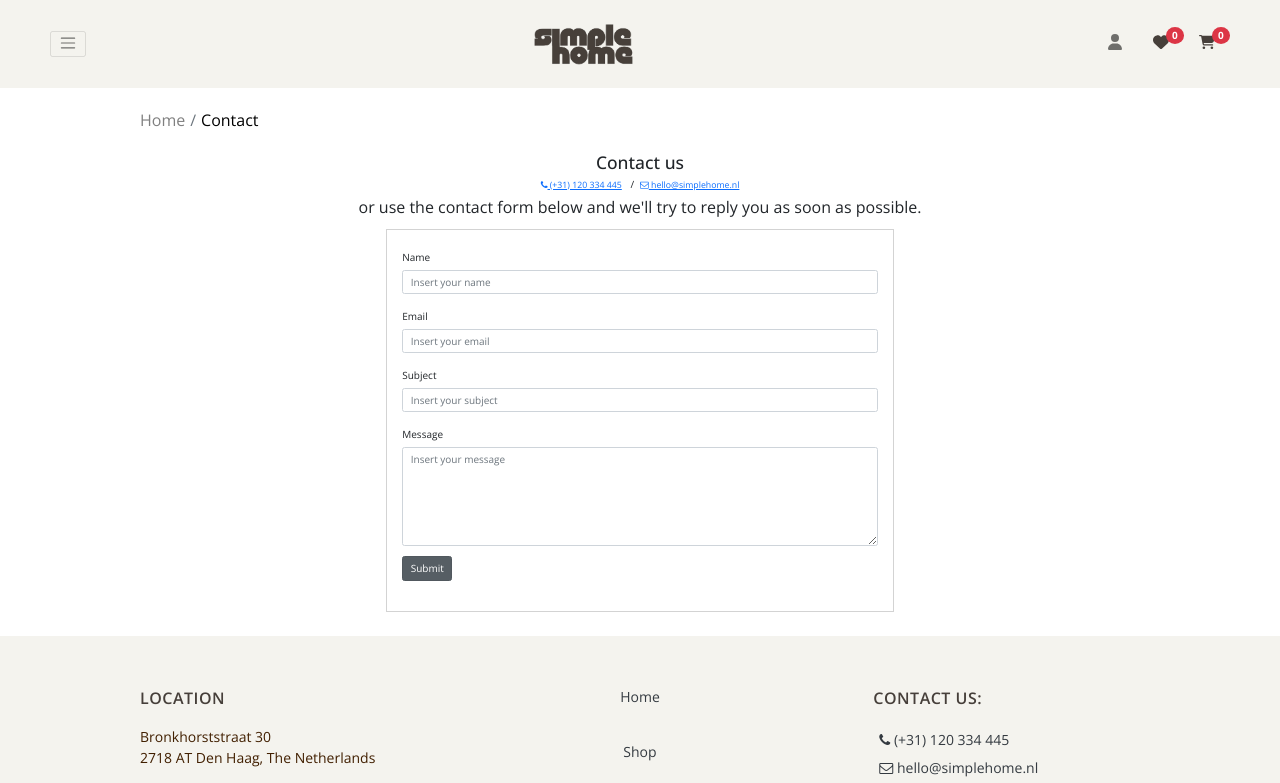
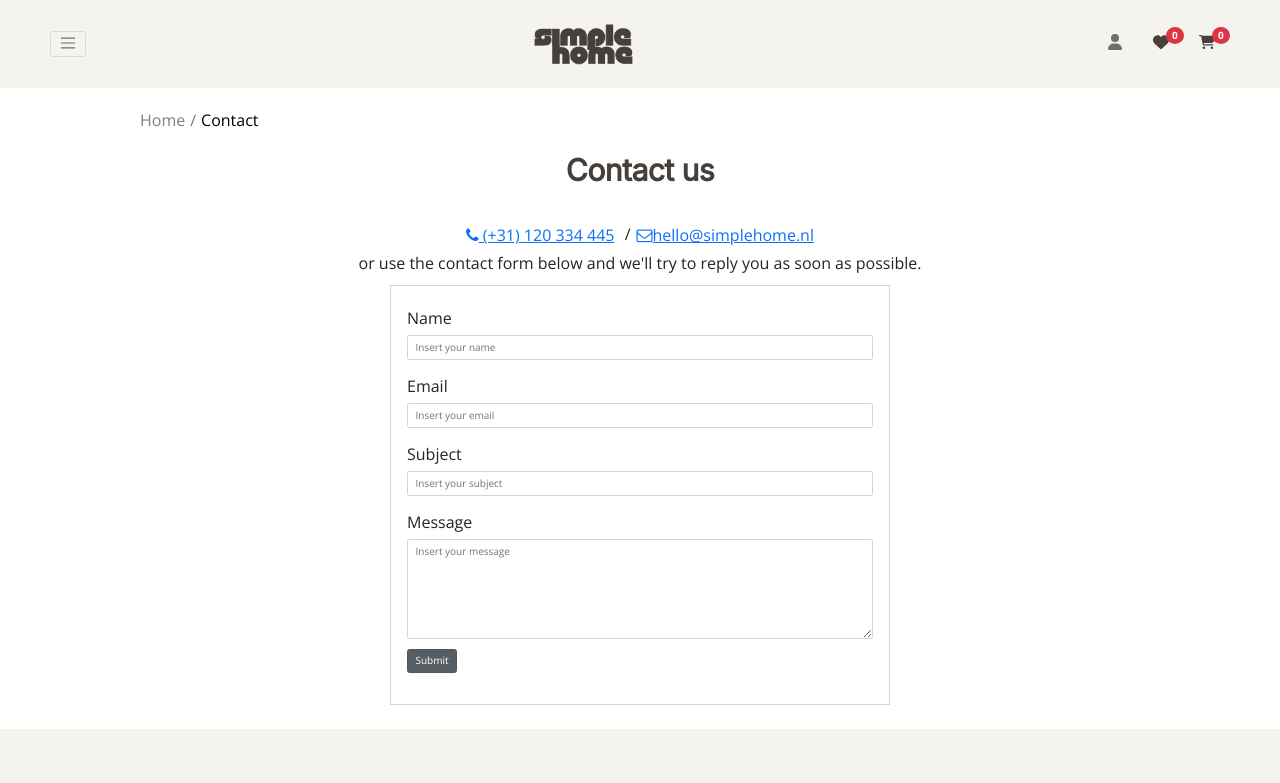
Before and after one commit to eunikehp/SimpleHome-react, a React (Create React App) app: page /contact in a window 1280 px wide. Shown: the top 783 px of the page. Built offline with nearby package versions, Linux system fonts and the light colour scheme; no server answers; the database is empty.

Commit message:
Edit Favorite Page

```diff
--- a/src/App.css
+++ b/src/App.css
@@ -183,6 +183,10 @@ p {
   color: #1f1f1f;
   font-weight: bold;
   font-size: 1.8rem;
+}
+
+.card-button {
+  cursor:pointer;
 }
 
 /* BREADCRUMB */
@@ -420,6 +424,32 @@ p {
   font-size: 1.6rem;
 }
 
+
+/* CONTACT */
+.column-center {
+  display: flex;
+  flex-direction: column;
+  align-items: center;
+  font-size: 1.6rem;
+}
+
+.contact-text {
+  display: flex;
+  flex-direction: column;
+  align-items: center;
+}
+
+.contact-text div a,
+input {
+  font-size: 1.6rem;
+}
+
+.comment-box {
+  border: 1px solid lightgray;
+  padding: 1.6rem;
+  width: 50rem;
+}
+
 /* FOOTER */
 .footer {
   background-color: #f4f3ee;
@@ -511,3 +541,18 @@ Instead, 1rem = 1em =16px */
     font-size: 56.25%
   }
 }
+
+/* BELOW 944px (tablets) */
+@media (max-width: 59em) {
+  html {
+    /* font-size: 8px;
+    8px/16px = 50% */
+
+    font-size: 50%
+  }
+
+  .desc-img {
+    height: 38em;
+    width: 38em;
+  }
+}
--- a/src/components/ContactForm.js
+++ b/src/components/ContactForm.js
@@ -28,12 +28,12 @@ const ContactForm = () => {
             validate={validateContactForm}
         >
             <Form>
-                <Col>
+                <Col >
                     <FormGroup col>
                         <Label htmlFor='name' md='2'>
                             Name
                         </Label>
-                        <Col>
+                        <Col >
                             <Field
                                 className='form-control'
                                 name='name'
@@ -44,7 +44,7 @@ const ContactForm = () => {
                             </ErrorMessage>
                         </Col>
                     </FormGroup>
-                    <FormGroup col>
+                    <FormGroup col >
                         <Label htmlFor='email' md='2'>
                             Email
                         </Label>
--- a/src/features/favorites/FavoriteItem.js
+++ b/src/features/favorites/FavoriteItem.js
@@ -1,8 +1,17 @@
-import { Card, CardImg, CardTitle, CardSubtitle, CardBody, CardText, Col, Row } from 'reactstrap';
-import { FontAwesomeIcon } from '@fortawesome/react-fontawesome';
-import { removeFavorite } from './FavoritesSlice';
-import { addItem } from '../cart/CartSlice';
-import { useDispatch } from 'react-redux';
+import {
+  Card,
+  CardImg,
+  CardTitle,
+  CardSubtitle,
+  CardBody,
+  CardText,
+  Col,
+  Row,
+} from "reactstrap";
+import { FontAwesomeIcon } from "@fortawesome/react-fontawesome";
+import { removeFavorite } from "./FavoritesSlice";
+import { addItem } from "../cart/CartSlice";
+import { useDispatch } from "react-redux";
 
 const FavoriteItem = ({ item }) => {
   const { id, image, name, price, category } = item;
@@ -10,42 +19,37 @@ const FavoriteItem = ({ item }) => {
   const dispatch = useDispatch();
 
   return (
-        <Card color="light" outline>
-            <CardImg
-                width='100%'
-                height='200px'
-                object-fit= 'cover'
+    <div className="product-card">
+      <img
+        width="100%"
+        height="200px"
+        object-fit="cover"
         src={image}
         alt={name}
       />
-            <CardBody type='unstyled'>
-                <CardText style={{ fontSize: '13px', marginBottom: '0px', color: 'brown' }}>{category}</CardText>
-                <CardTitle style={{ color: 'black' }}>{name}</CardTitle>
-                <CardSubtitle
-                    className='mb-2 text-muted'
-                >€ {price}</CardSubtitle>
-                <Row>
-                    <Col>
-                        <div style={{ alignItems: 'end', cursor: 'pointer' }} onClick={() => dispatch(removeFavorite(id))}>
+      <div className="card-body">
+        <div className="card-category">{category}</div>
+        <div className="card-title">{name}</div>
+        <div className="price">€ {price}</div>
+        <div className="grid-col-2">
+          <div
+            className="card-button"
+            onClick={() => dispatch(removeFavorite(id))}
+          >
             <FontAwesomeIcon
               icon="fa-regular fa-trash-can"
               className="removeFavorite"
-                            /> Remove
+            />{" "}
+            Remove
           </div>
-                    </Col>
-                    <Col>
-                        <div style={{ alignItems: 'end', cursor: 'pointer' }} onClick={() => dispatch(addItem(item))}>
-                            <FontAwesomeIcon
-                                icon="fa-solid fa-cart-plus"
-                                className="addItem"
-                            /> Add to Cart
+          <div className="card-button" onClick={() => dispatch(addItem(item))}>
+            <FontAwesomeIcon icon="fa-solid fa-cart-plus" className="addItem" />{" "}
+            Add to Cart
           </div>
-                    </Col>
-                </Row>
-            </CardBody>
-        </Card>
-    )
-}
-
+        </div>
+      </div>
+    </div>
+  );
+};
 
 export default FavoriteItem;
--- a/src/features/products/ProductCard.js
+++ b/src/features/products/ProductCard.js
@@ -9,7 +9,6 @@ const ProductCard = ({ product }) => {
         <div className="product-card">
           <img
             width="100%"
-            // height='auto'
             src={image}
             alt={name}
           />
--- a/src/pages/ContactPage.js
+++ b/src/pages/ContactPage.js
@@ -1,38 +1,43 @@
-import { Container, Row, Col } from 'reactstrap';
-import SubHeader from '../components/SubHeader';
-import ContactForm from '../components/ContactForm';
+import SubHeader from "../components/SubHeader";
+import ContactForm from "../components/ContactForm";
 
 const ContactPage = () => {
+  return (
+    <div className="page-container">
+      <SubHeader current="Contact" />
 
-
-    return (
-        <div className='page-container'>
-            <SubHeader current='Contact' />
-            <Row className='text-center'>
-                <Col>
-                    <h3 className='mb-1'>Contact us</h3>
+      <div className="column-center">
+        <h3 className="heading-tertiary">Contact us</h3>
+      </div>
+      <div className="column-center">
+        <div className="contact-text">
+          <div>
             <a
-                        role='button'
-                        className='btn btn-link btn-sm'
-                        href='tel:+31120334445'
+              role="button"
+              className="btn btn-link btn-sm"
+              href="tel:+31120334445"
             >
-                        <i className='fa fa-phone' /> (+31) 120 334 445
-                    </a> /
+              <i className="fa fa-phone" /> (+31) 120 334 445
+            </a>{" "}
+            /
             <a
-                        role='button'
-                        className='btn btn-link btn-sm'
-                        href='mailto:hello@simplehome.nl'
+              role="button"
+              className="btn btn-link btn-sm"
+              href="mailto:hello@simplehome.nl"
             >
-                        <i className='fa fa-envelope-o' /> hello@simplehome.nl
+              <i className="fa fa-envelope-o" />
+              hello@simplehome.nl
             </a>
-                    <p>or use the contact form below and we'll try to reply you as soon as possible.</p>
-                </Col>
-            </Row>
-            <Row className='justify-content-center'>
-                <Col xs='10' md='8' lg='6' className='p-4' style={{border: '1px solid lightgray'}}>
+          </div>
+          <p>
+            or use the contact form below and we'll try to reply you as soon as
+            possible.
+          </p>
+          <div className="comment-box">
             <ContactForm />
-                </Col>
-            </Row>
+          </div>
+        </div>
+      </div>
     </div>
   );
 };
```
Lines whose indentation alone changed are shown as unchanged.
